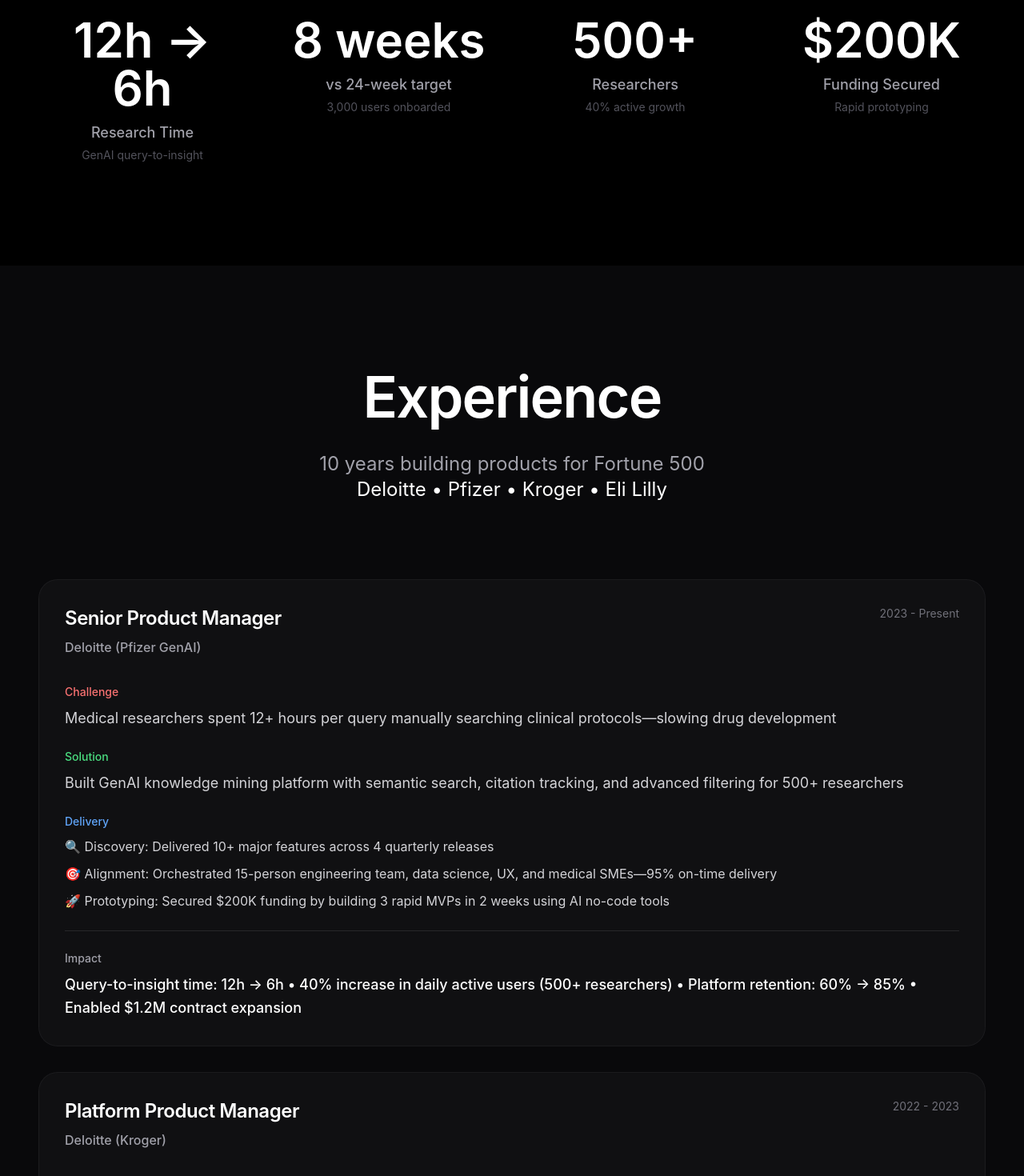
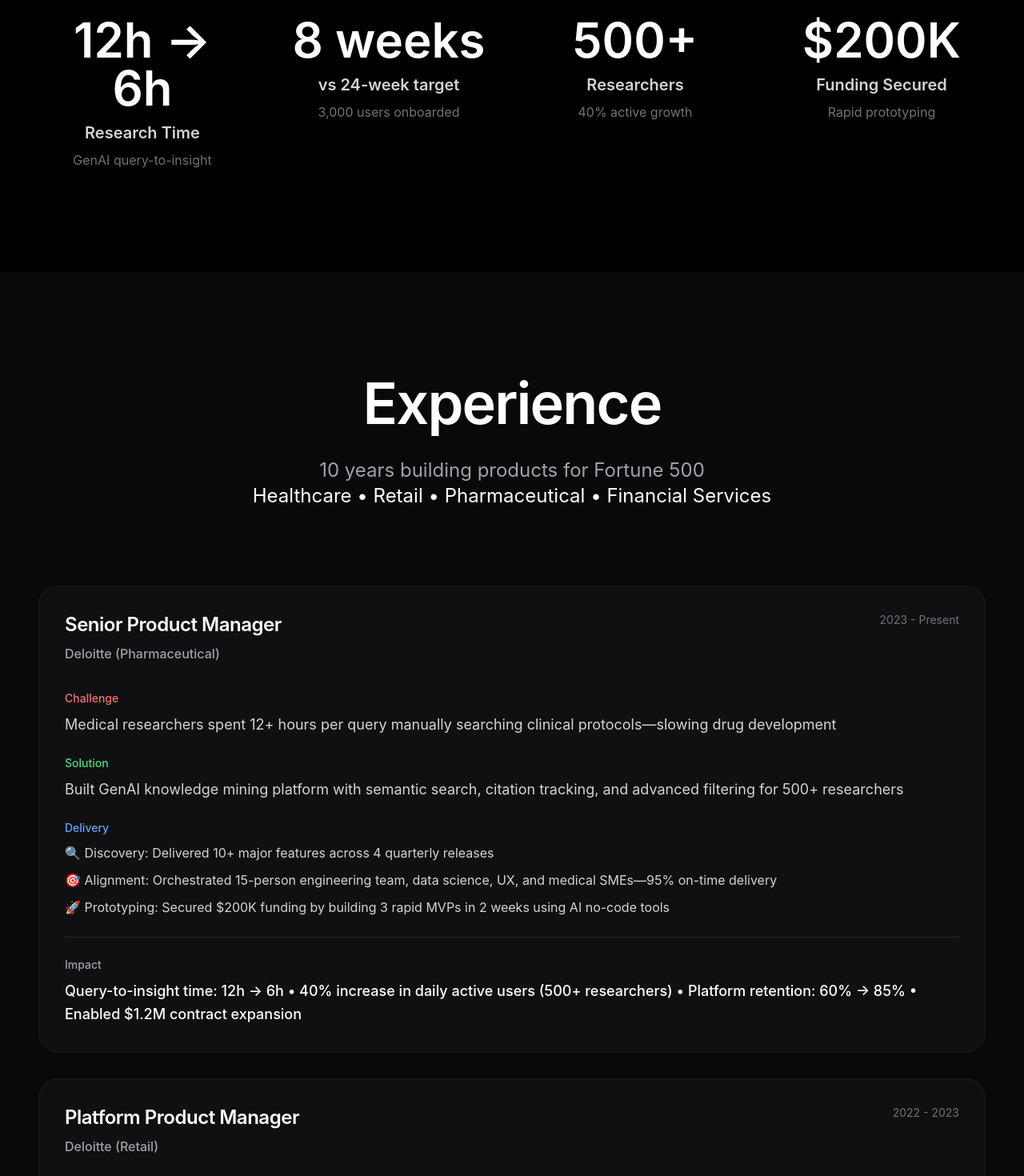
Before and after one commit to shekhar992/shekhar-sharma-portfolio, a React (Vite) app: page / in a window 1280 px wide. Shown: the part 1140-2610 px from the top of the page at 80% size. Built offline with nearby package versions, Linux system fonts and the light colour scheme.

Commit message:
refactor: Replace client names with industry domains for confidentiality

```diff
--- a/src/components/AIChatbot.jsx
+++ b/src/components/AIChatbot.jsx
@@ -46,7 +46,7 @@
 Location: Mumbai, India
 
 PROFESSIONAL SUMMARY:
-10 years of product management experience with 7 years at Deloitte building products for Fortune 500 clients including Pfizer, Kroger, and Eli Lilly. Expert in GenAI/LLMs, Enterprise SaaS, Mobile Applications, and Regulated Healthcare (SAMD).
+10 years of product management experience with 7 years at Deloitte building products for Fortune 500 clients across pharmaceutical, retail, and healthcare sectors. Expert in GenAI/LLMs, Enterprise SaaS, Mobile Applications, and Regulated Healthcare (SAMD).
 
 KEY ACHIEVEMENTS:
 - Led GenAI platform serving 500+ medical researchers, reducing insight time from 12 hours to 6 hours
@@ -54,7 +54,7 @@
 - Scaled SAMD patient app to 3,000 users in 8 weeks (3x faster than 24-week target)
 - Built and shipped PI Planner SaaS tool in 3 weeks using AI-powered vibecoding
 
-CURRENT ROLE - Senior Product Manager at Deloitte (Pfizer GenAI Platform) - 2023-Present:
+CURRENT ROLE - Senior Product Manager at Deloitte (Pharmaceutical GenAI Platform) - 2023-Present:
 - Delivered 10+ major features across 4 quarterly releases
 - Reduced researcher query-to-insight time from 12 hours to 6 hours
 - Drove 40% increase in daily active users (500+ researchers)
@@ -63,13 +63,13 @@
 - Enabled $1.2M contract expansion
 
 PREVIOUS ROLES:
-1. Platform Product Manager - Kroger Mobile Platform (2022-2023):
+1. Platform Product Manager - Retail Mobile Platform (2022-2023):
    - Accelerated feature rollout by 30% through modular API architecture
    - Reduced mobile crash rate from 4.2% to 1.1% (preventing $500K lost productivity)
    - Improved frontline efficiency by 20% across 15,000 devices
    - Doubled deployment velocity (monthly to bi-weekly sprints)
 
-2. Product Owner - Eli Lilly SAMD Applications (2019-2022):
+2. Product Owner - Healthcare SAMD Applications (2019-2022):
    - Delivered 3 regulated patient-facing mobile apps with zero FDA violations
    - Redesigned onboarding from 24 steps to 12 steps (completion rate 72% → 94%)
    - Prevented $2M delay penalty through accelerated user onboarding
@@ -101,6 +101,7 @@
 `;
 
   const quickQuestions = [
+    "Download resume",
     "What's your GenAI experience?",
     "Tell me about your biggest impact",
     "What tools and tech do you use?",
@@ -204,6 +205,21 @@
 
   const handleQuickQuestion = async (question) => {
     setInput('');
+
+    // Handle download resume action
+    if (question === "Download resume") {
+      const link = document.createElement('a');
+      link.href = '/resume.pdf';
+      link.download = 'Shekhar_Sharma_Resume.pdf';
+      document.body.appendChild(link);
+      link.click();
+      document.body.removeChild(link);
+
+      const userMessage = { role: 'user', content: question };
+      const assistantMessage = { role: 'assistant', content: '✅ Resume download started! Check your downloads folder.' };
+      setMessages((prev) => [...prev, userMessage, assistantMessage]);
+      return;
+    }
 
     const userMessage = { role: 'user', content: question };
     setMessages((prev) => [...prev, userMessage]);
--- a/src/components/About.jsx
+++ b/src/components/About.jsx
@@ -3,7 +3,7 @@
 export default function About() {
   const experience = [
     {
-      company: 'Deloitte (Pfizer GenAI)',
+      company: 'Deloitte (Pharmaceutical)',
       role: 'Senior Product Manager',
       period: '2023 - Present',
       problem: 'Medical researchers spent 12+ hours per query manually searching clinical protocols—slowing drug development',
@@ -16,7 +16,7 @@
       impact: 'Query-to-insight time: 12h → 6h • 40% increase in daily active users (500+ researchers) • Platform retention: 60% → 85% • Enabled $1.2M contract expansion',
     },
     {
-      company: 'Deloitte (Kroger)',
+      company: 'Deloitte (Retail)',
       role: 'Platform Product Manager',
       period: '2022 - 2023',
       problem: 'Duplicate backend work across 2 frontline apps slowing feature delivery—15,000 devices affected',
@@ -29,7 +29,7 @@
       impact: 'Frontline efficiency +20% (45 min saved per worker/week) • 12 capabilities across 15K devices • Deployment velocity doubled',
     },
     {
-      company: 'Deloitte (Eli Lilly)',
+      company: 'Deloitte (Healthcare)',
       role: 'Product Owner - SAMD',
       period: '2019 - 2022',
       problem: 'Complex FDA-compliant onboarding (24 steps) causing patient drop-offs—risking $2M delay penalty if targets missed',
@@ -79,7 +79,7 @@
           </h2>
           <p className="text-xl sm:text-2xl text-zinc-400 max-w-3xl mx-auto leading-relaxed">
             10 years building products for Fortune 500<br className="hidden sm:block" />
-            <span className="text-white">Deloitte • Pfizer • Kroger • Eli Lilly</span>
+            <span className="text-white">Healthcare • Retail • Pharmaceutical • Financial Services</span>
           </p>
         </div>
 
--- a/src/components/Hero.jsx
+++ b/src/components/Hero.jsx
@@ -27,7 +27,7 @@
           {/* Clean Subheadline */}
           <p className="text-xl sm:text-2xl lg:text-3xl text-zinc-400 max-w-4xl mx-auto font-normal leading-relaxed animate-fadeInUp" style={{ animationDelay: '0.2s' }}>
             10 years of shipping products for Fortune 500 clients.<br className="hidden sm:block" />
-            <span className="text-white">Built and scaled at Deloitte, Kroger, Pfizer, Eli Lilly.</span>
+            <span className="text-white">Built and scaled at Deloitte across healthcare, retail, and pharmaceutical sectors.</span>
           </p>
 
           {/* Clean CTAs - Apple style */}
--- a/src/components/Impact.jsx
+++ b/src/components/Impact.jsx
@@ -22,8 +22,8 @@
           {metrics.map((metric, idx) => (
             <div key={idx} className="text-center">
               <p className="text-5xl lg:text-6xl font-semibold text-white mb-3">{metric.value}</p>
-              <p className="text-lg font-medium text-zinc-400 mb-1">{metric.label}</p>
-              <p className="text-sm text-zinc-600">{metric.sub}</p>
+              <p className="text-xl font-semibold text-zinc-300 mb-2">{metric.label}</p>
+              <p className="text-base text-zinc-500">{metric.sub}</p>
             </div>
           ))}
         </div>
--- a/src/components/Product.jsx
+++ b/src/components/Product.jsx
@@ -256,7 +256,7 @@
             <div className="apple-card p-10 max-w-3xl mx-auto">
               <h3 className="text-3xl font-semibold mb-6 text-white">The problem</h3>
               <div className="space-y-4 text-lg text-zinc-300">
-                <p>Leading PI Planning for Pfizer & Kroger clients = Excel hell.</p>
+                <p>Leading PI Planning for Fortune 500 clients = Excel hell.</p>
                 <p>📊 12 spreadsheets • 5 squads • 200+ tickets • Zero visibility</p>
                 <p>Managers constantly asking: <span className="italic text-zinc-400">"Can you share the latest version?"</span></p>
                 <p className="text-white font-semibold">One broken macro = hours of debugging.</p>
```
